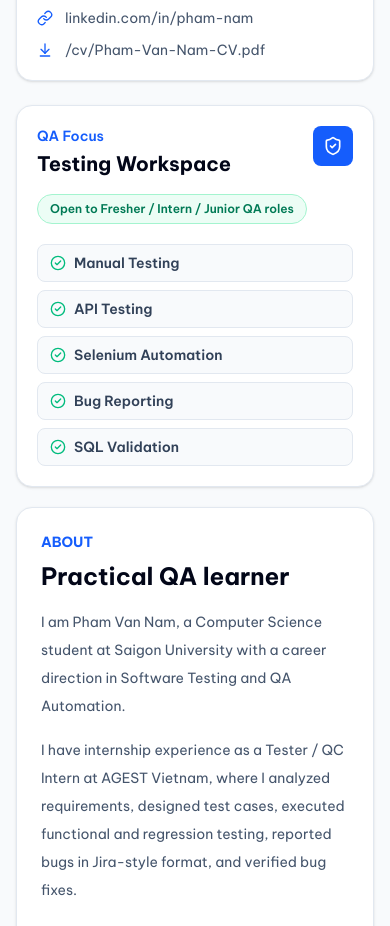
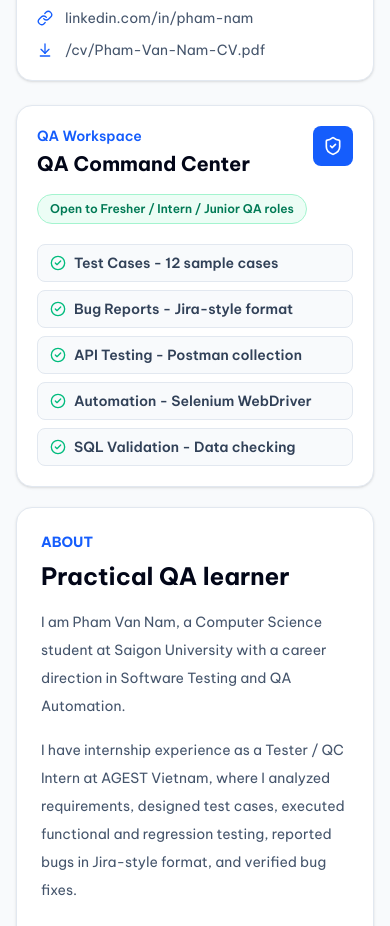
Before and after one commit to PhamNamTech/nam-qa-portfolio, a Next.js app: page / in a window 390 px wide. Shown: the part 840-1766 px from the top of the page. Built offline with nearby package versions, Linux system fonts and the light colour scheme.

Commit message:
feat: enhance hero with QA command center visual

```diff
--- a/src/app/globals.css
+++ b/src/app/globals.css
@@ -33,6 +33,34 @@ section {
   scroll-margin-top: 88px;
 }
 
+.qa-command-card {
+  min-width: 132px;
+  border: 1px solid rgb(226 232 240 / 0.92);
+  border-radius: 14px;
+  background: rgb(255 255 255 / 0.9);
+  padding: 10px 12px;
+  box-shadow: 0 12px 28px rgb(15 23 42 / 0.08);
+  backdrop-filter: blur(10px);
+  animation: qa-card-float 3.8s ease-in-out infinite;
+}
+
+.qa-command-card-alert {
+  box-shadow:
+    0 12px 28px rgb(15 23 42 / 0.08),
+    0 0 0 4px rgb(249 115 22 / 0.08);
+}
+
+@keyframes qa-card-float {
+  0%,
+  100% {
+    transform: translateY(0);
+  }
+
+  50% {
+    transform: translateY(-5px);
+  }
+}
+
 .section-highlight,
 section:target {
   animation: section-pop 800ms ease-out;
@@ -64,6 +92,10 @@ section:target {
   section:target {
     animation: none;
     box-shadow: 0 0 0 3px rgb(37 99 235 / 0.14);
+  }
+
+  .qa-command-card {
+    animation: none;
   }
 }
 
@@ -136,3 +168,9 @@ section:target {
 .dark .shadow-md {
   box-shadow: none;
 }
+
+.dark .qa-command-card {
+  border-color: #334155;
+  background: rgb(15 23 42 / 0.88);
+  box-shadow: none;
+}
--- a/src/components/hero/QAWorkspace3D.tsx
+++ b/src/components/hero/QAWorkspace3D.tsx
@@ -4,9 +4,38 @@ import { Canvas, useFrame } from "@react-three/fiber";
 import { useRef } from "react";
 import type { Group, Mesh } from "three";
 
+const qaCards = [
+  {
+    title: "Test Cases",
+    detail: "12 sample cases",
+    className: "left-5 top-20",
+  },
+  {
+    title: "Bug Reports",
+    detail: "Jira-style format",
+    className: "right-5 top-20",
+    emphasis: true,
+  },
+  {
+    title: "API Testing",
+    detail: "Postman collection",
+    className: "left-6 bottom-8",
+  },
+  {
+    title: "Automation",
+    detail: "Selenium WebDriver",
+    className: "right-6 bottom-20",
+  },
+  {
+    title: "SQL Validation",
+    detail: "Data checking",
+    className: "right-28 bottom-7 hidden lg:block",
+  },
+];
+
 function Laptop() {
   return (
-    <group position={[-0.6, -0.35, 0]} rotation={[0, -0.18, 0]}>
+    <group position={[-0.35, -0.34, 0]} rotation={[0, -0.16, 0]}>
       <mesh position={[0, -0.45, 0]} rotation={[0.08, 0, 0]}>
         <boxGeometry args={[2.7, 0.08, 1.6]} />
         <meshStandardMaterial color="#0f172a" roughness={0.65} />
@@ -56,7 +85,7 @@ function ChecklistCard() {
   });
 
   return (
-    <group ref={group} position={[1.35, 0.62, 0.25]} rotation={[0.08, -0.45, 0]}>
+    <group ref={group} position={[1.2, 0.72, 0.25]} rotation={[0.08, -0.45, 0]}>
       <mesh>
         <boxGeometry args={[1.18, 1.32, 0.05]} />
         <meshStandardMaterial color="#ffffff" roughness={0.75} />
@@ -83,6 +112,7 @@ function ApiNodes() {
   useFrame(({ clock }) => {
     if (!group.current) return;
     group.current.rotation.y = Math.sin(clock.elapsedTime * 0.5) * 0.08;
+    group.current.scale.setScalar(1 + Math.sin(clock.elapsedTime * 1.6) * 0.025);
   });
 
   const nodes: [number, number, number][] = [
@@ -92,7 +122,7 @@ function ApiNodes() {
   ];
 
   return (
-    <group ref={group} position={[-1.85, 0.62, 0.35]}>
+    <group ref={group} position={[-1.58, 0.74, 0.45]}>
       {nodes.map((position, index) => (
         <mesh key={position.join("-")} position={position}>
           <sphereGeometry args={[0.09, 18, 18]} />
@@ -120,7 +150,7 @@ function Database() {
   });
 
   return (
-    <group position={[-1.75, -0.62, -0.15]} rotation={[0, 0.35, 0]}>
+    <group position={[-1.55, -0.66, -0.08]} rotation={[0, 0.35, 0]}>
       {[-0.2, 0.02, 0.24].map((y, index) => (
         <mesh key={y} ref={index === 2 ? top : undefined} position={[0, y, 0]}>
           <cylinderGeometry args={[0.42, 0.42, 0.16, 36]} />
@@ -131,16 +161,86 @@ function Database() {
   );
 }
 
+function BugReportItem() {
+  const group = useRef<Group>(null);
+
+  useFrame(({ clock }) => {
+    if (!group.current) return;
+    group.current.position.y = -0.48 + Math.sin(clock.elapsedTime * 1.3) * 0.035;
+  });
+
+  return (
+    <group ref={group} position={[1.35, -0.48, -0.38]} rotation={[0.04, -0.32, 0]}>
+      <mesh>
+        <boxGeometry args={[0.92, 0.72, 0.05]} />
+        <meshStandardMaterial color="#fff7ed" roughness={0.75} />
+      </mesh>
+      <mesh position={[-0.28, 0.18, 0.04]}>
+        <sphereGeometry args={[0.09, 18, 18]} />
+        <meshStandardMaterial color="#f97316" roughness={0.55} />
+      </mesh>
+      <mesh position={[0.16, 0.18, 0.04]}>
+        <boxGeometry args={[0.42, 0.045, 0.02]} />
+        <meshStandardMaterial color="#fb923c" />
+      </mesh>
+      <mesh position={[0, -0.08, 0.04]}>
+        <boxGeometry args={[0.62, 0.04, 0.02]} />
+        <meshStandardMaterial color="#94a3b8" />
+      </mesh>
+      <mesh position={[-0.08, -0.25, 0.04]}>
+        <boxGeometry args={[0.46, 0.04, 0.02]} />
+        <meshStandardMaterial color="#cbd5e1" />
+      </mesh>
+    </group>
+  );
+}
+
+function AutomationFlow() {
+  const group = useRef<Group>(null);
+
+  useFrame(({ clock }) => {
+    if (!group.current) return;
+    group.current.rotation.z = Math.sin(clock.elapsedTime * 0.8) * 0.025;
+  });
+
+  return (
+    <group ref={group} position={[0.08, -1.12, 0.48]} rotation={[0, -0.1, 0]}>
+      {[-0.52, 0, 0.52].map((x, index) => (
+        <mesh key={x} position={[x, 0, 0]}>
+          <boxGeometry args={[0.3, 0.16, 0.08]} />
+          <meshStandardMaterial color={index === 1 ? "#10b981" : "#2563eb"} roughness={0.58} />
+        </mesh>
+      ))}
+      {[-0.26, 0.26].map((x) => (
+        <mesh key={x} position={[x, 0, 0]} rotation={[0, 0, Math.PI / 2]}>
+          <cylinderGeometry args={[0.012, 0.012, 0.24, 8]} />
+          <meshStandardMaterial color="#94a3b8" />
+        </mesh>
+      ))}
+    </group>
+  );
+}
+
 function Scene() {
+  const group = useRef<Group>(null);
+
+  useFrame(({ clock }) => {
+    if (!group.current) return;
+    group.current.position.y = Math.sin(clock.elapsedTime * 0.75) * 0.035;
+    group.current.rotation.y = 0.08 + Math.sin(clock.elapsedTime * 0.45) * 0.035;
+  });
+
   return (
     <>
-      <ambientLight intensity={0.8} />
-      <directionalLight position={[4, 5, 3]} intensity={0.9} />
-      <group position={[0, 0.02, 0]} rotation={[0, 0.08, 0]} scale={1.08}>
+      <ambientLight intensity={0.95} />
+      <directionalLight position={[4, 5, 3]} intensity={0.95} />
+      <group ref={group} position={[0, -0.03, 0]} rotation={[0, 0.08, 0]} scale={1.24}>
         <Laptop />
         <ChecklistCard />
         <ApiNodes />
         <Database />
+        <BugReportItem />
+        <AutomationFlow />
       </group>
     </>
   );
@@ -148,14 +248,38 @@ function Scene() {
 
 export default function QAWorkspace3D() {
   return (
-    <div className="h-[320px] w-full md:h-[360px]" aria-hidden="true">
+    <div className="relative h-[390px] w-full overflow-hidden md:h-[430px]">
+      <div className="pointer-events-none absolute left-5 top-5 z-10">
+        <p className="text-xs font-bold uppercase tracking-wide text-blue-600">QA Workspace</p>
+        <p className="mt-1 text-sm font-semibold text-slate-700">
+          Manual &bull; API &bull; Automation &bull; SQL
+        </p>
+      </div>
+
+      <div className="pointer-events-none absolute inset-0 z-20 hidden md:block">
+        {qaCards.map((card, index) => (
+          <div
+            key={card.title}
+            className={`qa-command-card absolute ${card.className} ${
+              card.emphasis ? "qa-command-card-alert" : ""
+            }`}
+            style={{ animationDelay: `${index * 120}ms` }}
+          >
+            <p className="text-xs font-bold text-slate-950">{card.title}</p>
+            <p className="mt-0.5 text-[11px] font-medium text-slate-500">{card.detail}</p>
+          </div>
+        ))}
+      </div>
+
+      <div className="absolute inset-0" aria-hidden="true">
       <Canvas
-        camera={{ position: [4, 3, 5], fov: 42 }}
+        camera={{ position: [3.35, 2.35, 4.05], fov: 38 }}
         dpr={[1, 1.5]}
         gl={{ antialias: true, alpha: true }}
       >
         <Scene />
       </Canvas>
+      </div>
     </div>
   );
 }
--- a/src/components/hero/QAWorkspaceFallback.tsx
+++ b/src/components/hero/QAWorkspaceFallback.tsx
@@ -1,11 +1,11 @@
 import { CheckCircle2, ShieldCheck } from "lucide-react";
 
 const focusItems = [
-  "Manual Testing",
-  "API Testing",
-  "Selenium Automation",
-  "Bug Reporting",
-  "SQL Validation",
+  "Test Cases - 12 sample cases",
+  "Bug Reports - Jira-style format",
+  "API Testing - Postman collection",
+  "Automation - Selenium WebDriver",
+  "SQL Validation - Data checking",
 ];
 
 export default function QAWorkspaceFallback() {
@@ -13,8 +13,8 @@ export default function QAWorkspaceFallback() {
     <article className="rounded-2xl border border-slate-200 bg-white p-5 shadow-sm">
       <div className="flex items-start justify-between gap-4">
         <div>
-          <p className="text-sm font-semibold text-blue-600">QA Focus</p>
-          <h2 className="mt-1 text-xl font-bold text-slate-950">Testing Workspace</h2>
+          <p className="text-sm font-semibold text-blue-600">QA Workspace</p>
+          <h2 className="mt-1 text-xl font-bold text-slate-950">QA Command Center</h2>
         </div>
         <div className="flex h-10 w-10 shrink-0 items-center justify-center rounded-lg bg-blue-600 text-white">
           <ShieldCheck size={20} aria-hidden="true" />
```
